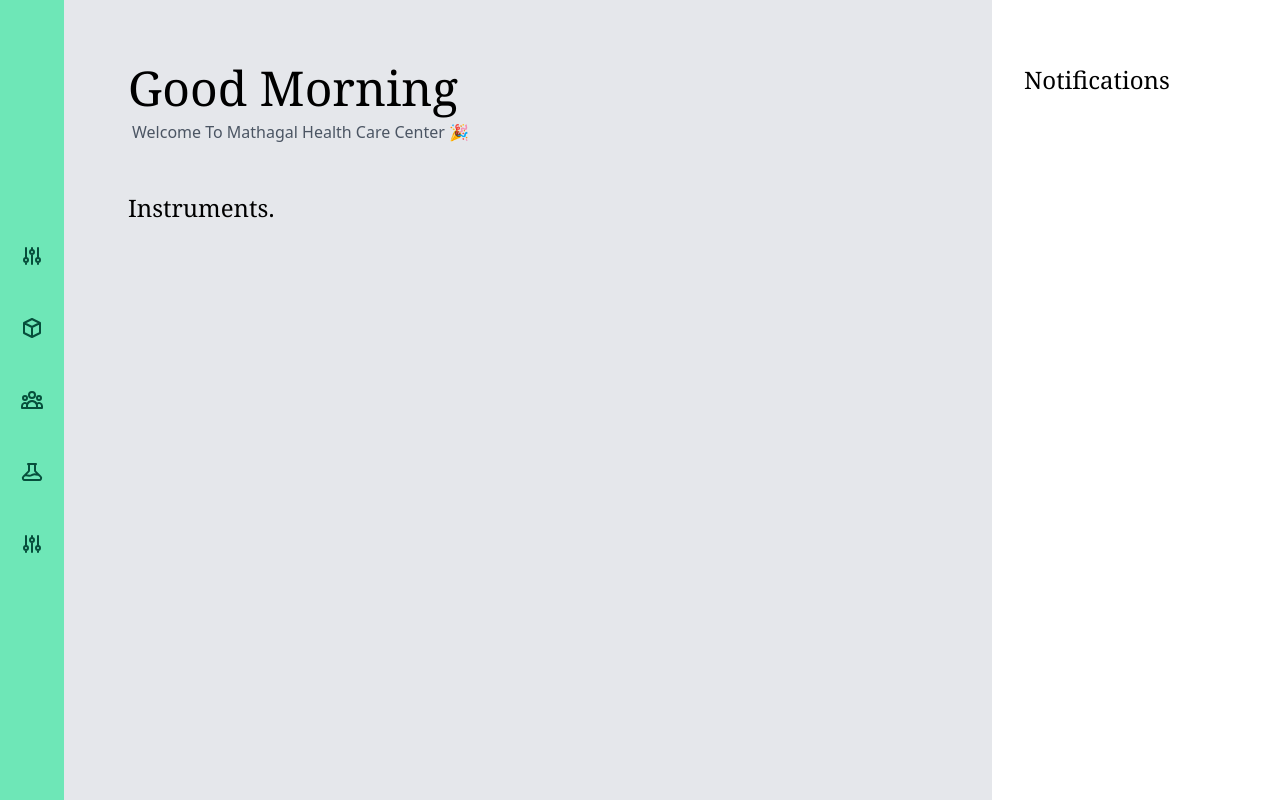
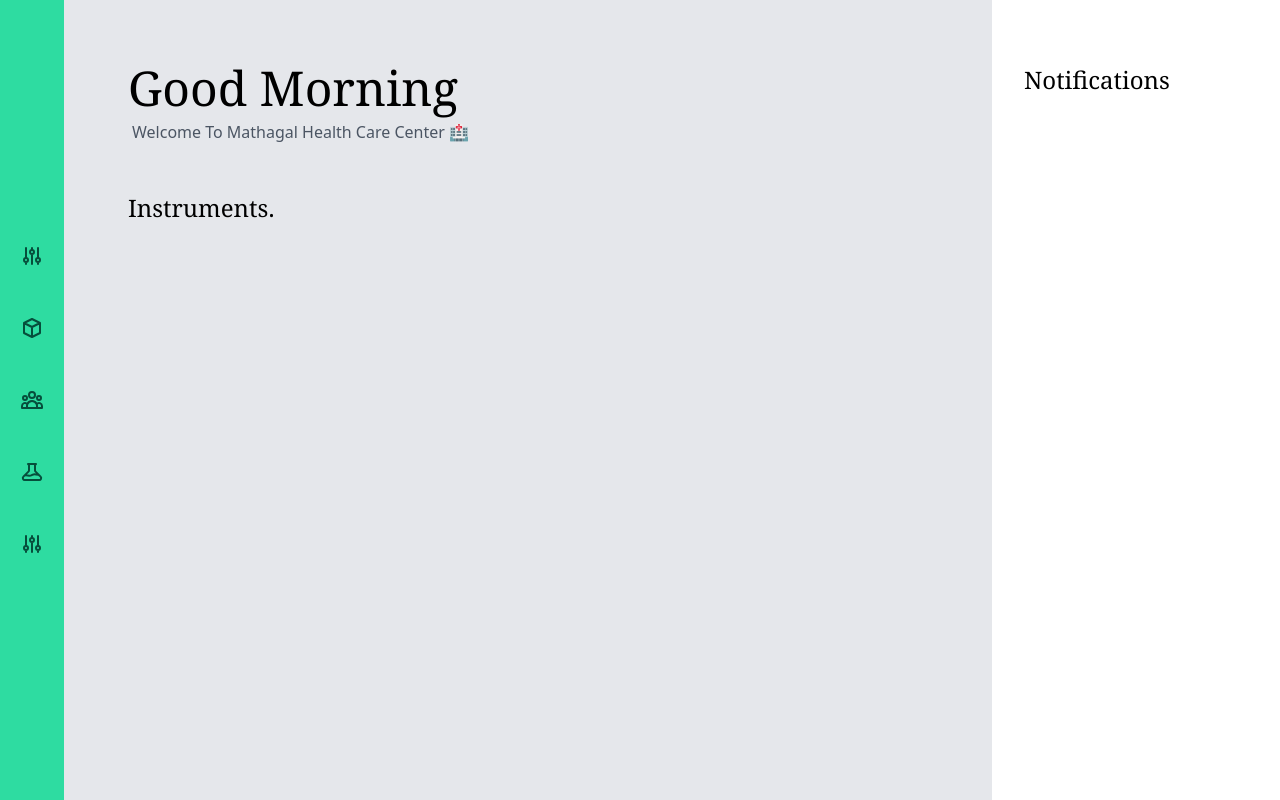
Before and after one commit to BirnadinErick/mhcc, a SvelteKit app: page /instruments in a window 1280 px wide. Built offline with nearby package versions, Linux system fonts and the light colour scheme; a web font is replaced by a local one.

Commit message:
update pages to have head

```diff
--- a/src/routes/+layout.svelte
+++ b/src/routes/+layout.svelte
@@ -1,16 +1,15 @@
 <script lang="ts">
+	// @ts-ignore: cannot find module using alias $lib
+	import SidebarItem from '$lib/components/SidebarItem.svelte';
+	import type SidebarItemType from 'src/lib/types/SidebarItemType';
+
 	import '../css/app.css';
 
-	type SidebarItem = {
-		tip: string,
-		svg_val: string,
-		loc: string
-	}
-
-	let sidebar_items:Array<SidebarItem> = [
+	let sidebar_items: Array<SidebarItemType> = [
 		{
 			tip: 'Home',
-			svg_val: 'M12 6V4m0 2a2 2 0 100 4m0-4a2 2 0 110 4m-6 8a2 2 0 100-4m0 4a2 2 0 110-4m0 4v2m0-6V4m6 6v10m6-2a2 2 0 100-4m0 4a2 2 0 110-4m0 4v2m0-6V4',
+			svg_val:
+				'M12 6V4m0 2a2 2 0 100 4m0-4a2 2 0 110 4m-6 8a2 2 0 100-4m0 4a2 2 0 110-4m0 4v2m0-6V4m6 6v10m6-2a2 2 0 100-4m0 4a2 2 0 110-4m0 4v2m0-6V4',
 			loc: '/'
 		},
 		{
@@ -20,52 +19,36 @@
 		},
 		{
 			tip: 'Visitors',
-			svg_val:  'M17 20h5v-2a3 3 0 00-5.356-1.857M17 20H7m10 0v-2c0-.656-.126-1.283-.356-1.857M7 20H2v-2a3 3 0 015.356-1.857M7 20v-2c0-.656.126-1.283.356-1.857m0 0a5.002 5.002 0 019.288 0M15 7a3 3 0 11-6 0 3 3 0 016 0zm6 3a2 2 0 11-4 0 2 2 0 014 0zM7 10a2 2 0 11-4 0 2 2 0 014 0z',
+			svg_val:
+				'M17 20h5v-2a3 3 0 00-5.356-1.857M17 20H7m10 0v-2c0-.656-.126-1.283-.356-1.857M7 20H2v-2a3 3 0 015.356-1.857M7 20v-2c0-.656.126-1.283.356-1.857m0 0a5.002 5.002 0 019.288 0M15 7a3 3 0 11-6 0 3 3 0 016 0zm6 3a2 2 0 11-4 0 2 2 0 014 0zM7 10a2 2 0 11-4 0 2 2 0 014 0z',
 			loc: 'visitors'
 		},
 		{
 			tip: 'Instruments',
-			svg_val: 'M19.428 15.428a2 2 0 00-1.022-.547l-2.387-.477a6 6 0 00-3.86.517l-.318.158a6 6 0 01-3.86.517L6.05 15.21a2 2 0 00-1.806.547M8 4h8l-1 1v5.172a2 2 0 00.586 1.414l5 5c1.26 1.26.367 3.414-1.415 3.414H4.828c-1.782 0-2.674-2.154-1.414-3.414l5-5A2 2 0 009 10.172V5L8 4z',
+			svg_val:
+				'M19.428 15.428a2 2 0 00-1.022-.547l-2.387-.477a6 6 0 00-3.86.517l-.318.158a6 6 0 01-3.86.517L6.05 15.21a2 2 0 00-1.806.547M8 4h8l-1 1v5.172a2 2 0 00.586 1.414l5 5c1.26 1.26.367 3.414-1.415 3.414H4.828c-1.782 0-2.674-2.154-1.414-3.414l5-5A2 2 0 009 10.172V5L8 4z',
 			loc: '/instruments'
 		},
 		{
 			tip: 'Settings',
-			svg_val: 'M12 6V4m0 2a2 2 0 100 4m0-4a2 2 0 110 4m-6 8a2 2 0 100-4m0 4a2 2 0 110-4m0 4v2m0-6V4m6 6v10m6-2a2 2 0 100-4m0 4a2 2 0 110-4m0 4v2m0-6V4',
+			svg_val:
+				'M12 6V4m0 2a2 2 0 100 4m0-4a2 2 0 110 4m-6 8a2 2 0 100-4m0 4a2 2 0 110-4m0 4v2m0-6V4m6 6v10m6-2a2 2 0 100-4m0 4a2 2 0 110-4m0 4v2m0-6V4',
 			loc: '/settings'
-		},
+		}
 	];
 </script>
 
 <div class="h-screen w-screen overflow-hidden flex">
-	<div class="bg-emerald-300 w-16 py-8 px-2 flex flex-col justify-center items-center">
+	<div class="bg-green w-16 py-8 px-2 flex flex-col justify-center items-center">
 		{#each sidebar_items as item}
-			<a href={item.loc}>
-				<div
-				class="my-4 hover:bg-emerald-900 text-emerald-900 hover:text-emerald-200  p-2 rounded-full hover:shadow-xl shadow-none transition-all duration-200"
-			>
-				<svg
-					xmlns="http://www.w3.org/2000/svg"
-					class="h-6 w-6"
-					fill="none"
-					viewBox="0 0 24 24"
-					stroke="currentColor"
-					stroke-width="2"
-				>
-					<path
-						stroke-linecap="round"
-						stroke-linejoin="round"
-						d={item.svg_val}
-					/>
-				</svg>
-			</div>
-			</a>
+			<SidebarItem {item} />
 		{/each}
 	</div>
 	<div class="flex-auto bg-gray-200 pt-16 pb-8 p-16 flex flex-col overflow-hidden h-full ">
 		<div class="text-black  cursor-default select-none h-24">
 			<h1 class="font-serif text-5xl">Good Morning</h1>
 			<h3 class="text-medium mt-2 ml-1 capitalize text-gray-600">
-				Welcome to Mathagal Health Care Center 🎉
+				Welcome to Mathagal Health Care Center 🏥
 			</h3>
 		</div>
 
--- a/src/routes/instruments/+page.svelte
+++ b/src/routes/instruments/+page.svelte
@@ -1,3 +1,7 @@
+<svelte:head>
+	<title>Instruments | MHCC</title>
+</svelte:head>
+
 <div class="flex justify-between my-4">
 	<h2 class="py-4 text-2xl font-serif">Instruments.</h2>
 </div>
--- a/src/routes/settings/+page.svelte
+++ b/src/routes/settings/+page.svelte
@@ -1,3 +1,7 @@
+<svelte:head>
+	<title>Settings | MHCC</title>
+</svelte:head>
+
 <div class="flex justify-between my-4">
 	<h2 class="py-4 text-2xl font-serif">Settings.</h2>
 </div>
--- a/src/routes/stocks/+page.svelte
+++ b/src/routes/stocks/+page.svelte
@@ -1,3 +1,7 @@
+<svelte:head>
+	<title>Stocks | MHCC</title>
+</svelte:head>
+
 <div class="flex justify-between my-4">
 	<h2 class="py-4 text-2xl font-serif">Stocks.</h2>
 </div>
--- a/src/routes/visitors/+page.svelte
+++ b/src/routes/visitors/+page.svelte
@@ -1,3 +1,7 @@
+<svelte:head>
+	<title>Visitors | MHCC</title>
+</svelte:head>
+
 <div class="flex justify-between my-4">
 	<h2 class="py-4 text-2xl font-serif">Visitors.</h2>
 </div>
```
